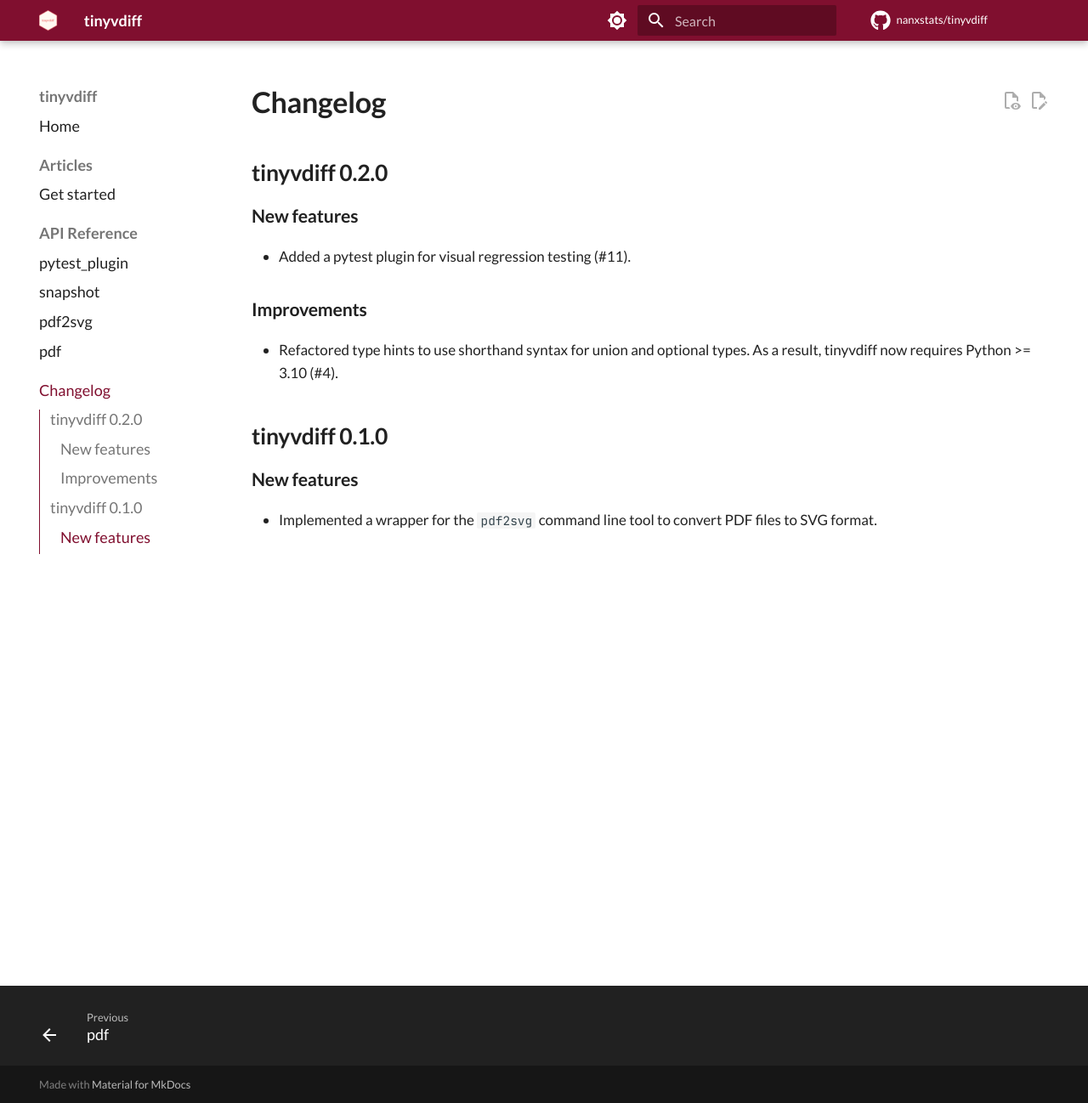
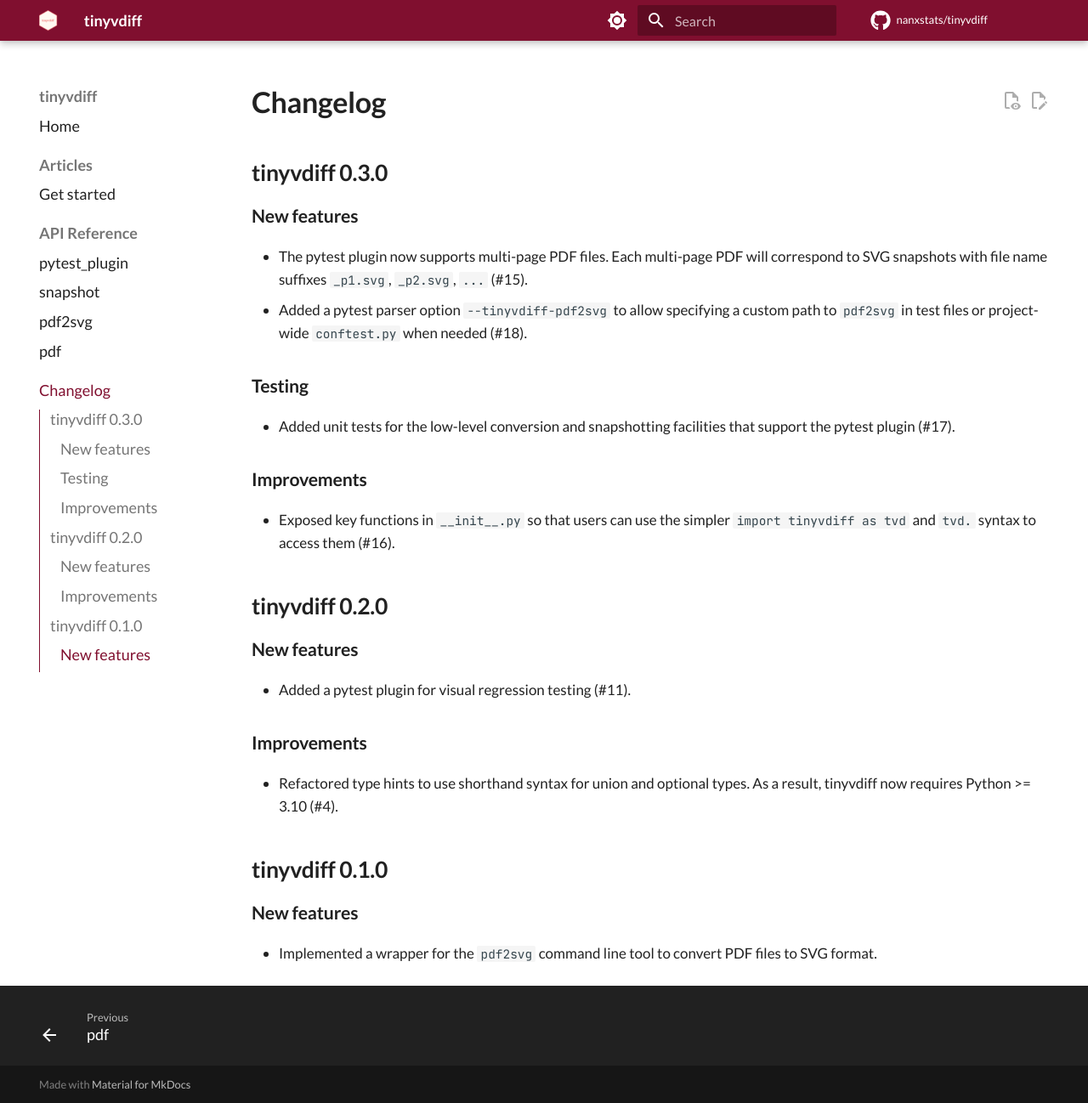
Before and after one commit to nanxstats/tinyvdiff, an MkDocs documentation site: the page built from docs/changelog.md, in a window 1280 px wide and 1298 px high. Shown: the whole window at 85% size. Built offline with MkDocs 1.6.1 and Material for MkDocs 9.7.7, drawn with Linux system fonts in a browser that asks for light colours; comment, search, counter and statistics services are not loaded.

Commit message:
Update news for v0.3.0

```diff
--- a/docs/changelog.md
+++ b/docs/changelog.md
@@ -1,4 +1,25 @@
 # Changelog
+
+## tinyvdiff 0.3.0
+
+### New features
+
+- The pytest plugin now supports multi-page PDF files.
+  Each multi-page PDF will correspond to SVG snapshots with file name
+  suffixes `_p1.svg`, `_p2.svg`, `...` (#15).
+- Added a pytest parser option `--tinyvdiff-pdf2svg` to allow specifying a
+  custom path to `pdf2svg` in test files or project-wide `conftest.py`
+  when needed (#18).
+
+### Testing
+
+- Added unit tests for the low-level conversion and snapshotting facilities
+  that support the pytest plugin (#17).
+
+### Improvements
+
+- Exposed key functions in `__init__.py` so that users can use the simpler
+  `import tinyvdiff as tvd` and `tvd.` syntax to access them (#16).
 
 ## tinyvdiff 0.2.0
 
```
Also changed, not shown: CHANGELOG.md (+21 -0 lines).
